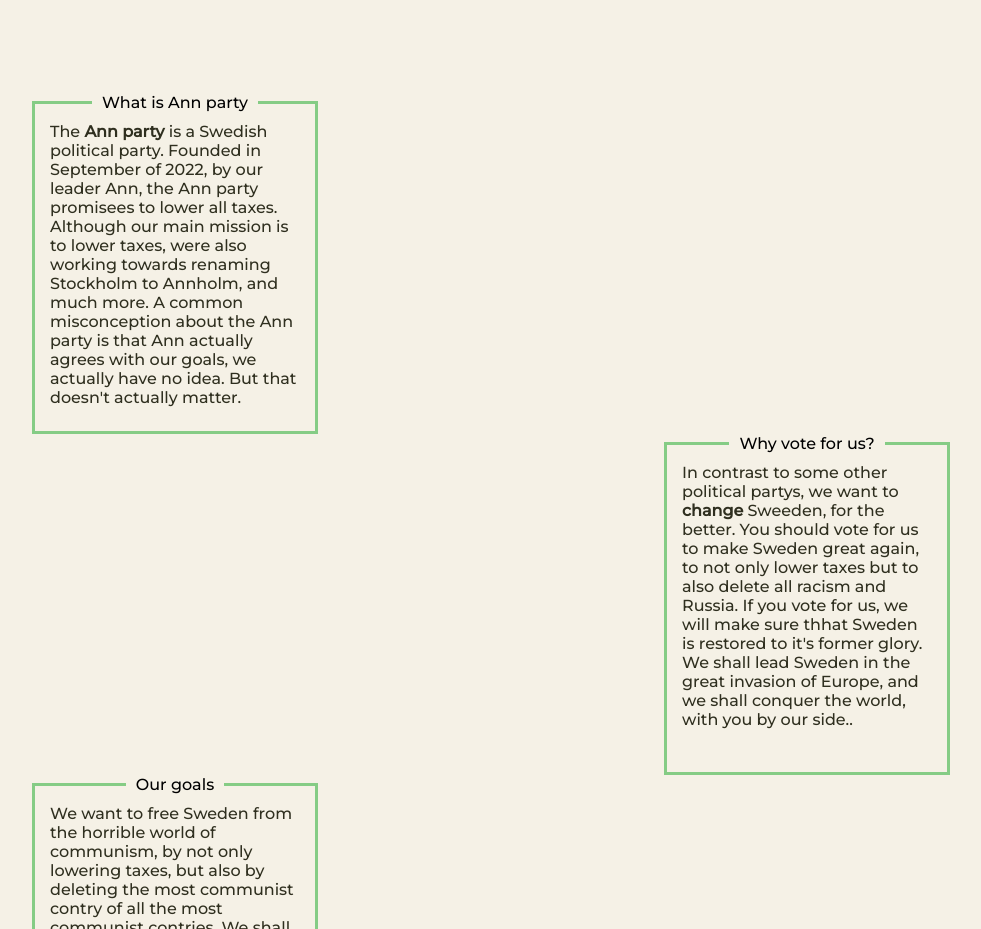
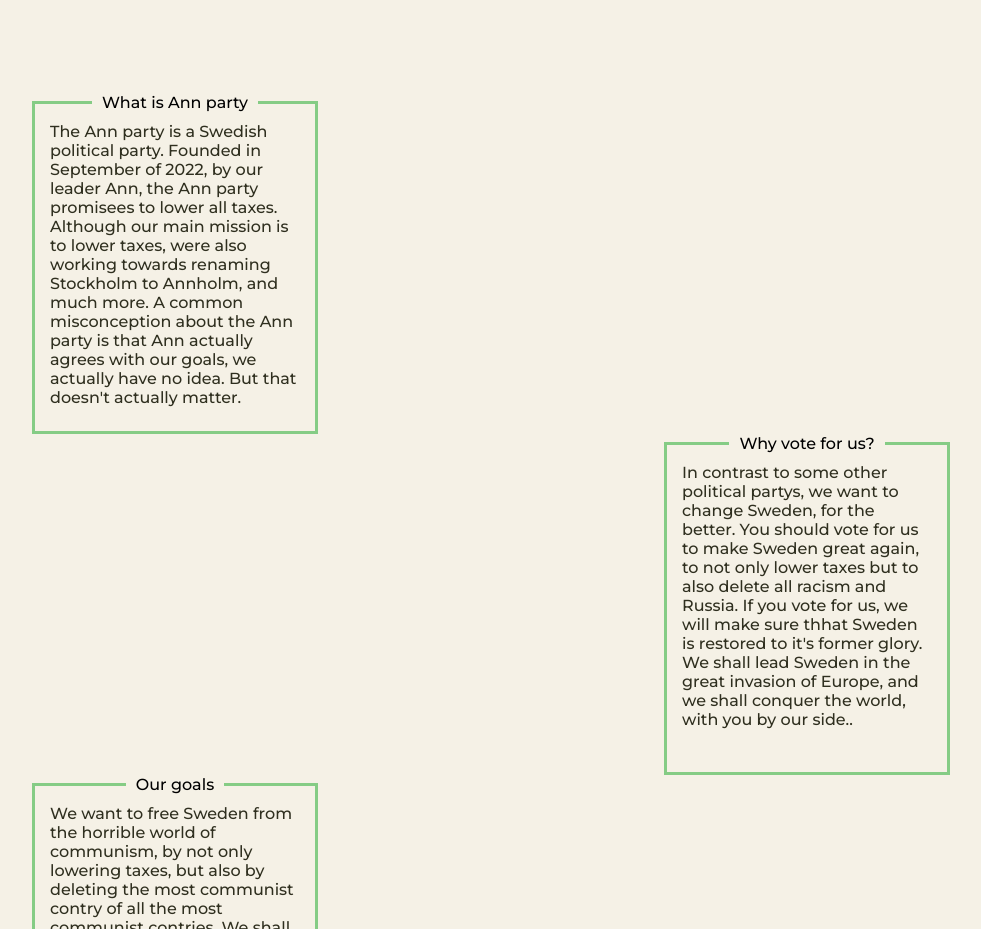
Before and after one commit to TheLeekyLeek/thespinningleek, a plain HTML site: page index.html in a window 1280 px wide. Shown: the part 840-1769 px from the top of the page, without its empty margins (230-1211 px from the left). Drawn offline with Linux system fonts and the light colour scheme.

Commit message:
Update index.html

```diff
--- a/index.html
+++ b/index.html
@@ -29,11 +29,11 @@
         <div class="fields">
           <fieldset class="Info_A">
             <legend>What is Ann party</legend>
-            <p>The <strong>Ann party</strong> is a Swedish political party. Founded in September of 2022, by our leader Ann, the Ann party promisees to lower all taxes. Although our main mission is to lower taxes, were also working towards renaming Stockholm to Annholm, and much more. A common misconception about the Ann party is that Ann actually agrees with our goals, we actually have no idea. But that doesn't actually matter.</p>
+            <p>The Ann party is a Swedish political party. Founded in September of 2022, by our leader Ann, the Ann party promisees to lower all taxes. Although our main mission is to lower taxes, were also working towards renaming Stockholm to Annholm, and much more. A common misconception about the Ann party is that Ann actually agrees with our goals, we actually have no idea. But that doesn't actually matter.</p>
           </fieldset>
           <fieldset class="Info_B">
             <legend>Why vote for us?</legend>
-            <p>In contrast to some other political partys, we want to <strong>change</strong> Sweeden, for the better. You should vote for us to make Sweden great again, to not only lower taxes but to also delete all racism and Russia. If you vote for us, we will make sure thhat Sweden is restored to it's former glory. We shall lead Sweden in the great invasion of Europe, and we shall conquer the world, with you by our side.. </p>
+            <p>In contrast to some other political partys, we want to change Sweden, for the better. You should vote for us to make Sweden great again, to not only lower taxes but to also delete all racism and Russia. If you vote for us, we will make sure thhat Sweden is restored to it's former glory. We shall lead Sweden in the great invasion of Europe, and we shall conquer the world, with you by our side.. </p>
           </fieldset>
           <fieldset class="Info_C">
             <legend>Our goals</legend>
```
